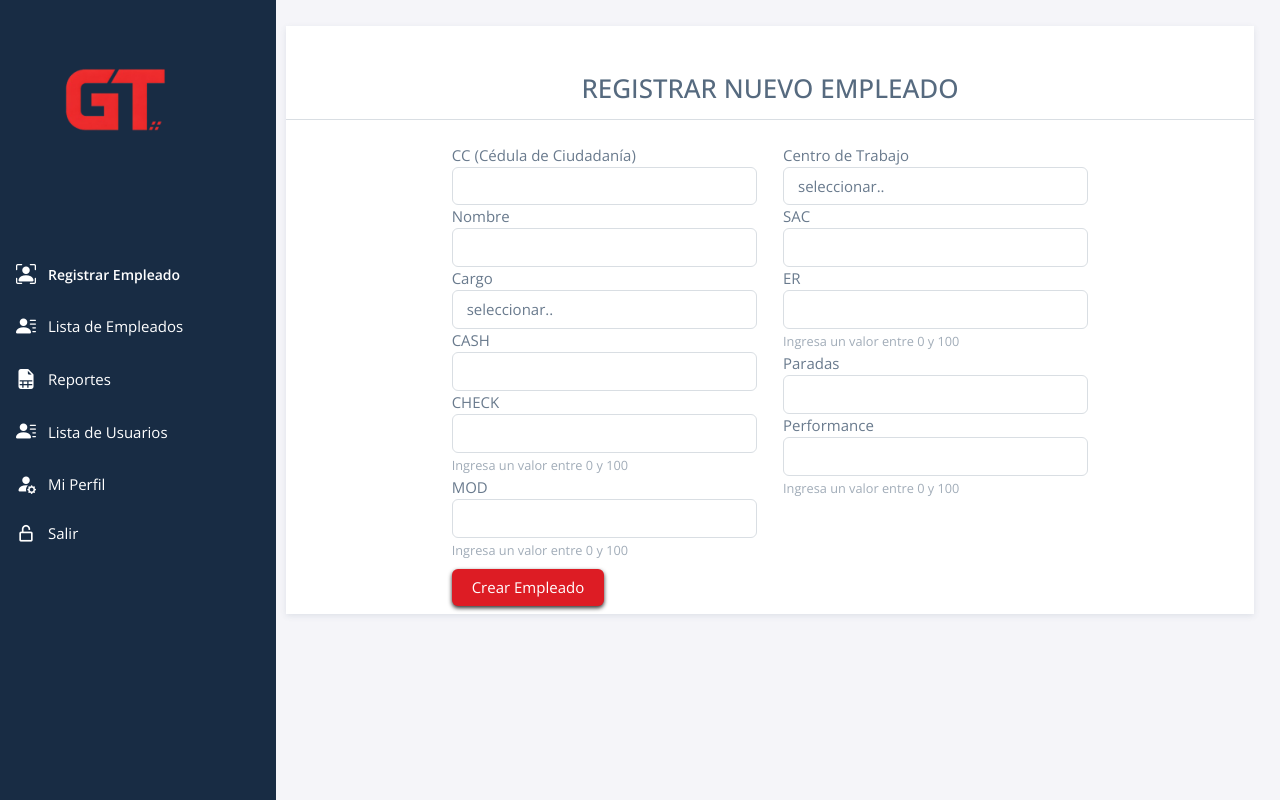
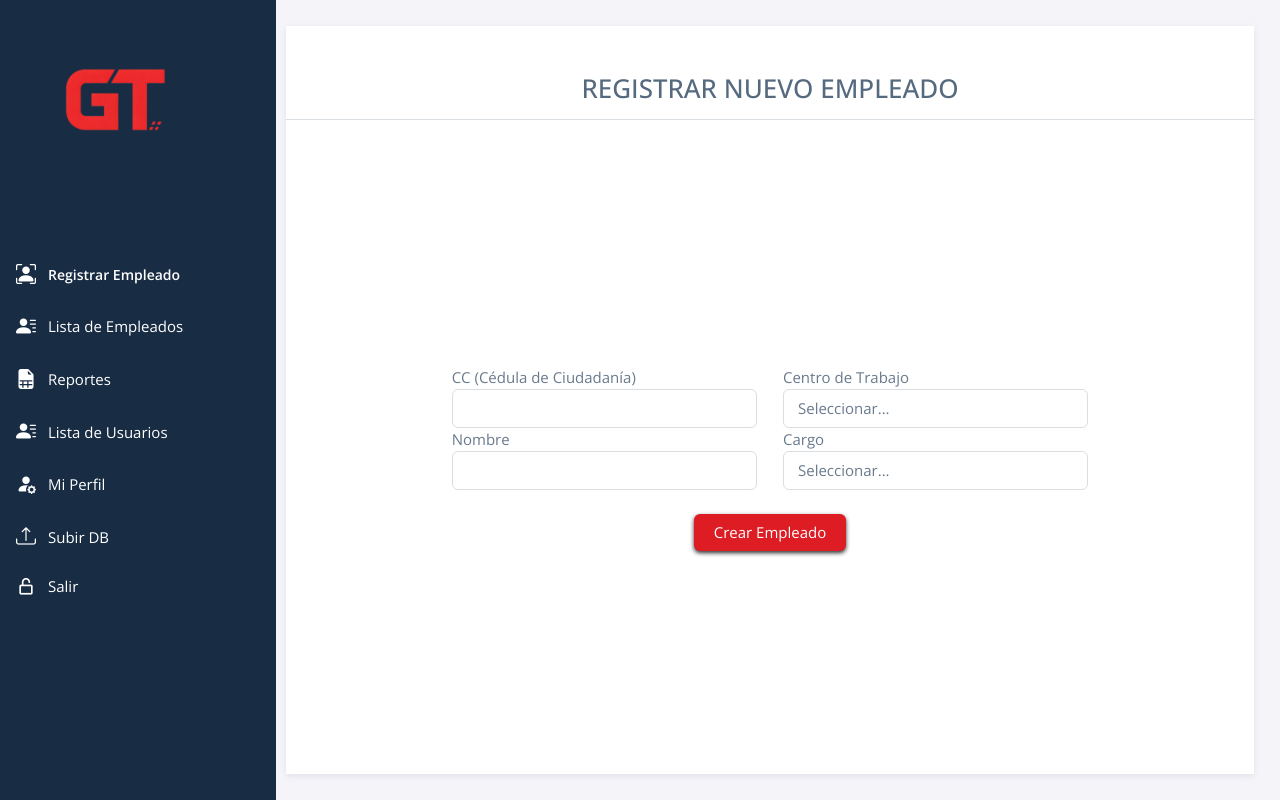
Before and after one commit to JorgeAndresDev/Practicas_Proyect, a Flask app: page /registrar_empleado in a window 1280 px wide. Run offline with Flask 3, Linux system fonts and the light colour scheme; some libraries are stand-ins or nearby versions.

```diff
--- a/routers/router_home.py
+++ b/routers/router_home.py
@@ -1,6 +1,8 @@
 from app import app
 from flask import render_template, request, flash, redirect, url_for, session,  jsonify
 from mysql.connector.errors import Error
+
+
 
 
 # Importando cenexión a BD
@@ -22,25 +24,19 @@ def viewFormEmpleado():
         nom = request.form.get('nom')
         car = request.form.get('car')
         centro = request.form.get('centro')
-        cash = request.form.get('cash')
-        sac = request.form.get('sac')
-        check = request.form.get('check')
-        mod = request.form.get('mod')
-        er = request.form.get('er')
-        paradas = request.form.get('paradas')
-        performance = request.form.get('performance')
 
         # Llamar a la función para crear el empleado
-        resultado, mensaje = registrar_empleado(cc, nom, car, centro, cash, sac, check, mod, er, paradas, performance)
+        resultado, mensaje = registrar_empleado(cc, nom, car, centro)
 
         # Mostrar mensaje de éxito o error
         if resultado:
-            flash(mensaje, 'success')  # Mensaje de éxito
+            flash(mensaje, 'success')
         else:
-            flash(mensaje, 'error')  # Mensaje de error
+            flash(mensaje, 'error')
 
-        # Redirigir al formulario de registro
         return redirect(url_for('viewFormEmpleado'))
+
+
 
 
 # Ruta para listar empleados
--- a/templates/public/empleados/registrar.html
+++ b/templates/public/empleados/registrar.html
@@ -1,6 +1,6 @@
 {% extends 'public/base_cpanel.html' %}
 <!--Cambiando el title-->
-{% block title %}Distribución| Registrar Empleado{% endblock %}
+{% block title %}Distribución | Registrar Empleado{% endblock %}
 <!---->
 {% block customCSS %}
 <link
@@ -10,7 +10,7 @@
 
 <!--Inicio del block-->
 {% block body %}
-<div class="card " style="border-radius: 0px !important">
+<div class="card h-100" style="border-radius: 0px !important">
   <div class="row justify-content-center mb-2">
     <div class="col-md-12">
       <h3 class="text-center mt-5 mb-3">REGISTRAR NUEVO EMPLEADO</h3>
@@ -18,9 +18,9 @@
     </div>
   </div>
 
-  <div class="row justify-content-center mb-2">
-    <div class="col-md-8">
-        <form method="POST" action="/registrar_empleado">
+  <div class="row justify-content-center align-items-center h-100">
+    <div class="col-md-8 d-flex flex-column">
+        <form method="POST" action="/registrar_empleado" class="w-100">
             <div class="row">
                 <!-- Columna 1 -->
                 <div class="col-md-6">
@@ -32,10 +32,22 @@
                         <label for="nom">Nombre</label>
                         <input type="text" class="form-control" id="nom" name="nom" required>
                     </div>
+                </div>
+
+                <!-- Columna 2 -->
+                <div class="col-md-6">
+                    <div class="form-group">
+                        <label for="centro">Centro de Trabajo</label>
+                        <select class="form-control" id="centro" name="centro" required>
+                            <option value="seleccionar">Seleccionar...</option>
+                            <option value="Corozal">Corozal</option>
+                            <option value="Magangue">Magangue</option>
+                        </select>
+                    </div>
                     <div class="form-group">
                         <label for="car">Cargo</label>
                         <select class="form-control" id="car" name="car" required>
-                            <option value="conductor">seleccionar..</option>
+                            <option value="seleccionar">Seleccionar...</option>
                             <option value="conductor">Conductor</option>
                             <option value="conductorRR">Conductor RR</option>
                             <option value="auxiliarDistribucion">Auxiliar de Distribución</option>
@@ -43,59 +55,19 @@
                             <option value="temporal">Temporal</option>
                         </select>
                     </div>
-                    <div class="form-group">
-                        <label for="cash">CASH</label>
-                        <input type="text" class="form-control" id="cash" name="cash" required>
-                    </div>
-                    <div class="form-group">
-                        <label for="check">CHECK</label>
-                        <input type="number" class="form-control" id="porcentaje" name="porcentaje" min="0" max="100" step="1" required>
-                        <small class="form-text text-muted">Ingresa un valor entre 0 y 100</small>
-                    </div>
-                    <div class="form-group">
-                        <label for="mod">MOD</label>
-                        <input type="number" class="form-control" id="porcentaje" name="porcentaje" min="0" max="100" step="1" required>
-                        <small class="form-text text-muted">Ingresa un valor entre 0 y 100</small>
-                    </div>
-                </div>
-
-                <!-- Columna 2 -->
-                <div class="col-md-6">
-                    <div class="form-group">
-                        <label for="centro">Centro de Trabajo</label>
-                        <select class="form-control" id="centro" name="centro" required>
-                            <option value="seleccionar">seleccionar..</option>
-                            <option value="Corozal">Corozal</option>
-                            <option value="Magangue">Magangue</option>
-                        </select>
-                    </div>
-                    <div class="form-group">
-                        <label for="sac">SAC</label>
-                        <input type="text" class="form-control" id="sac" name="sac" required>
-                    </div>
-                    <div class="form-group">
-                        <label for="er">ER</label>
-                        <input type="number" class="form-control" id="porcentaje" name="porcentaje" min="0" max="100" step="1" required>
-                        <small class="form-text text-muted">Ingresa un valor entre 0 y 100</small>
-                    </div>
-                    <div class="form-group">
-                        <label for="paradas">Paradas</label>
-                        <input type="text" class="form-control" id="paradas" name="paradas" required>
-                    </div>
-                    <div class="form-group">
-                        <label for="performance">Performance</label>
-                        <input type="number" class="form-control" id="porcentaje" name="porcentaje" min="0" max="100" step="1" required>
-                        <small class="form-text text-muted">Ingresa un valor entre 0 y 100</small>
-                    </div>
                 </div>
             </div>
-            <button type="submit" class="btn btn-primary mt-2">Crear Empleado</button>
+
+            <!-- Botón centrado -->
+            <div class="d-flex justify-content-center mt-4">
+                <button type="submit" class="btn btn-primary">Crear Empleado</button>
+            </div>
         </form>
     </div>
+  </div>
 </div>
+{% endblock %}
 
-
-</div>
-{% endblock %} {% block customJS %}
+{% block customJS %}
 <script src="{{ url_for('static', filename ='assets/customJS/file.js') }}"></script>
 {% endblock %}
--- a/templates/public/includes/menu_sidebar.html
+++ b/templates/public/includes/menu_sidebar.html
@@ -51,6 +51,13 @@
         <div data-i18n="Tables">Mi Perfil</div>
       </a>
     </li>
+    <li
+      class="menu-item ">
+      <a href="" class="menu-link">
+        <i class="menu-icon bi bi-upload"></i>
+        <div data-i18n="Tables">Subir DB</div>
+      </a>
+    </li>
     <li class="menu-item">
       <a href="{{ url_for('cerraSesion') }}" class="menu-link">
         <i class="menu-icon tf-icons bx bx-lock-open-alt"></i>
```
Also changed, not shown: controllers/funciones_home.py (+6 -9 lines), templates/public/empleados/detalles_empleado.html (+22 -127 lines), templates/public/empleados/lista_empleados.html (+14 -12 lines), 3 other files.
